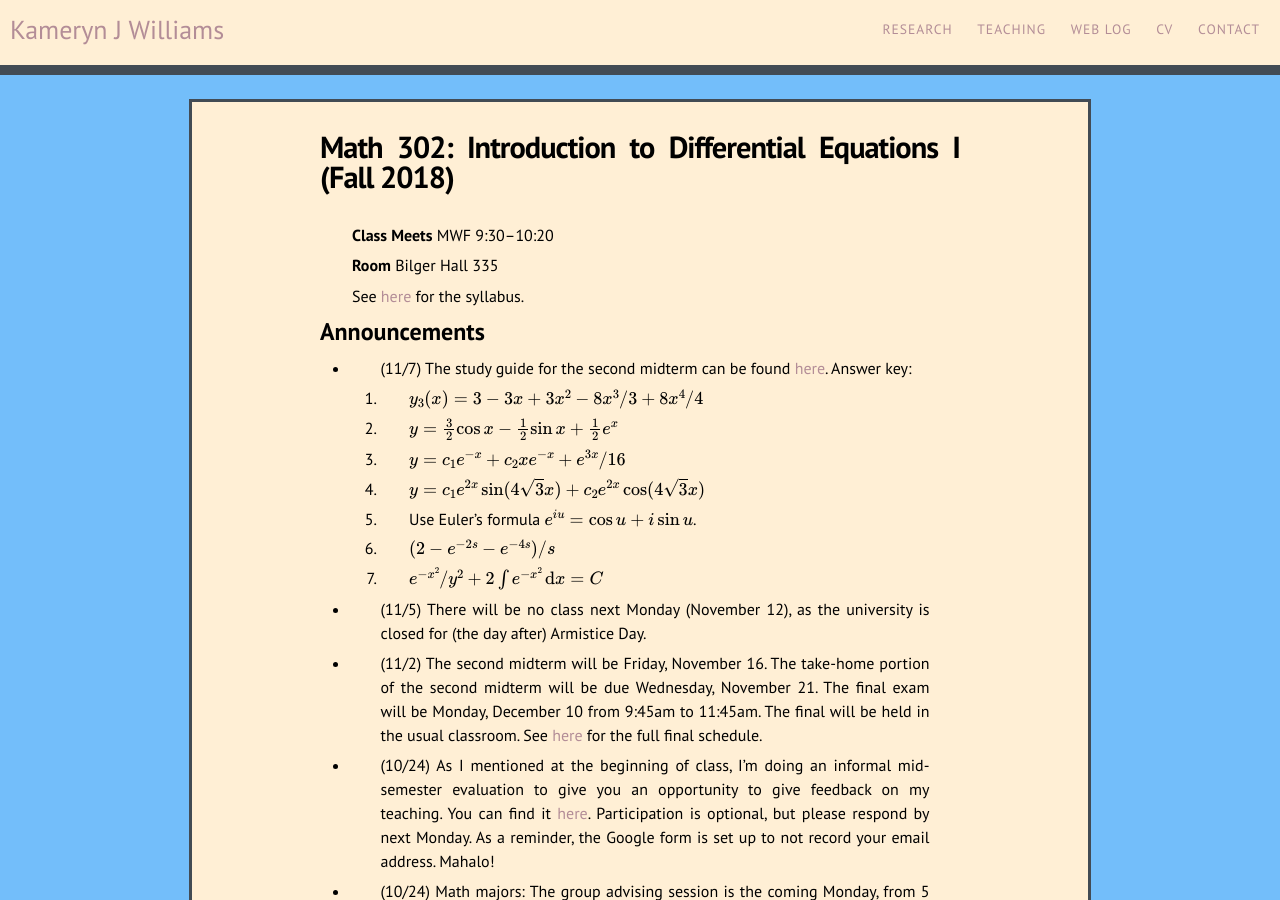
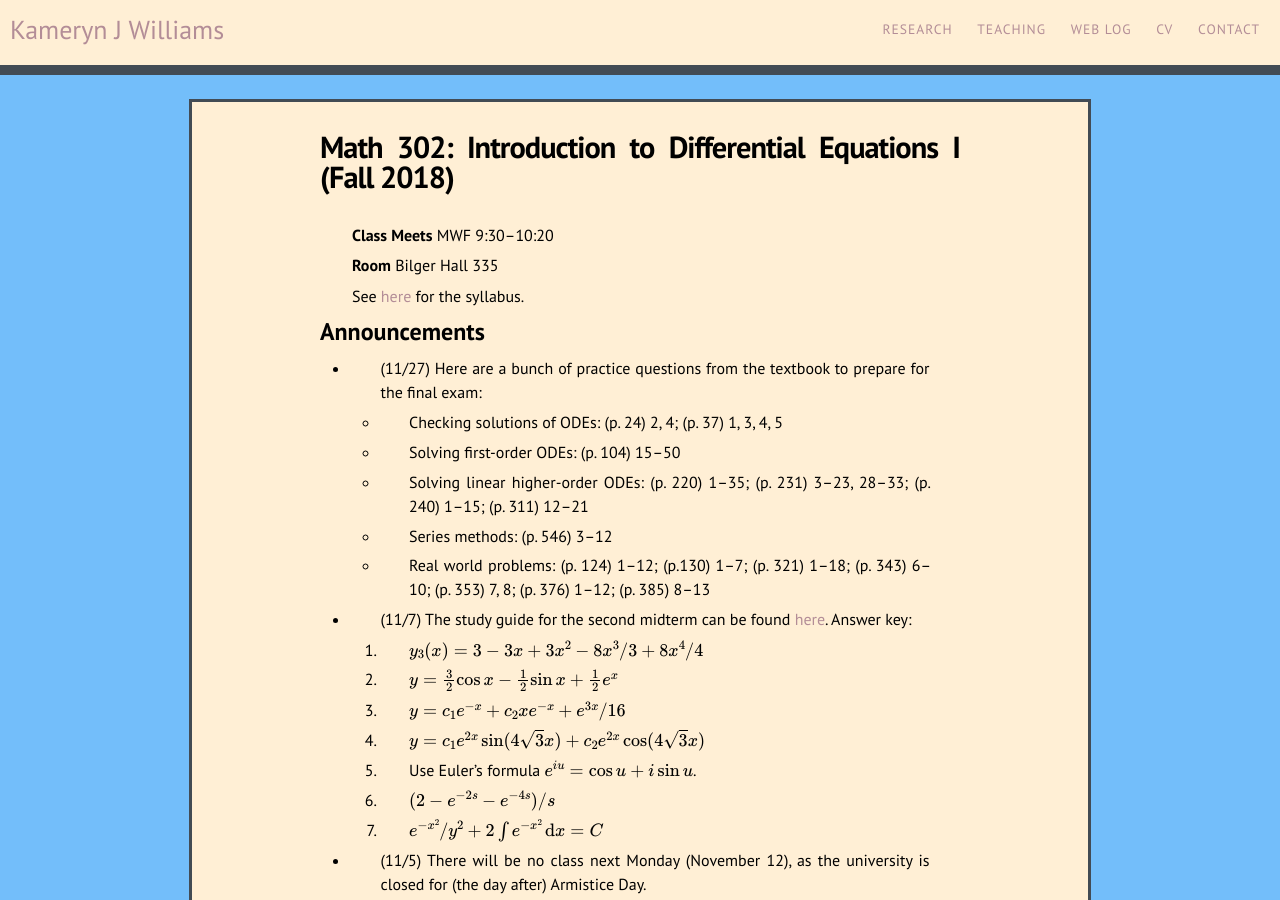
Before and after one commit to kamerynjw/kamerynjw.github.io, a Jekyll site: the page built from teaching/2018/math302.md, in a window 1280 px wide and 900 px high. Built offline with Jekyll 4.4.1, drawn with Linux system fonts in a browser that asks for light colours; nearby versions of some CDN libraries; formulas are drawn with MathJax 3.

Commit message:
added practice probs for 302 final

```diff
--- a/teaching/2018/math302.md
+++ b/teaching/2018/math302.md
@@ -12,6 +12,18 @@ See [here]({{ page.url }}syllabus) for the syllabus.
 
 Announcements
 -------------
+
+* (11/27) Here are a bunch of practice questions from the textbook to prepare for the final exam:
+
+    * Checking solutions of ODEs: (p. 24) 2, 4; (p. 37) 1, 3, 4, 5
+
+    * Solving first-order ODEs: (p. 104) 15–50
+
+    * Solving linear higher-order ODEs: (p. 220) 1–35; (p. 231) 3–23, 28–33; (p. 240) 1–15; (p. 311) 12–21
+
+    * Series methods: (p. 546) 3–12
+
+    * Real world problems: (p. 124) 1–12; (p.130) 1–7; (p. 321) 1–18; (p. 343) 6–10; (p. 353) 7, 8; (p. 376) 1–12; (p. 385) 8–13
 
 * (11/7) The study guide for the second midterm can be found [here]({{ page.url }}sg2.pdf). Answer key:
 
```
